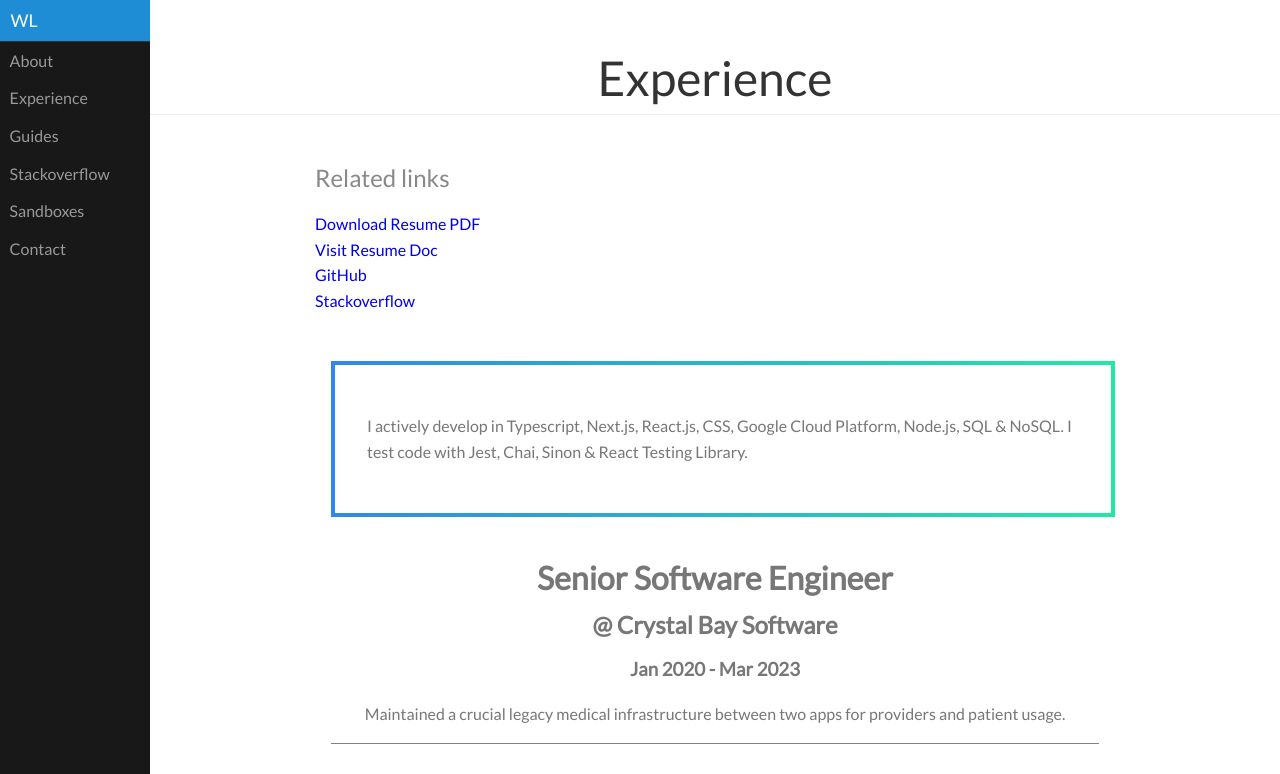
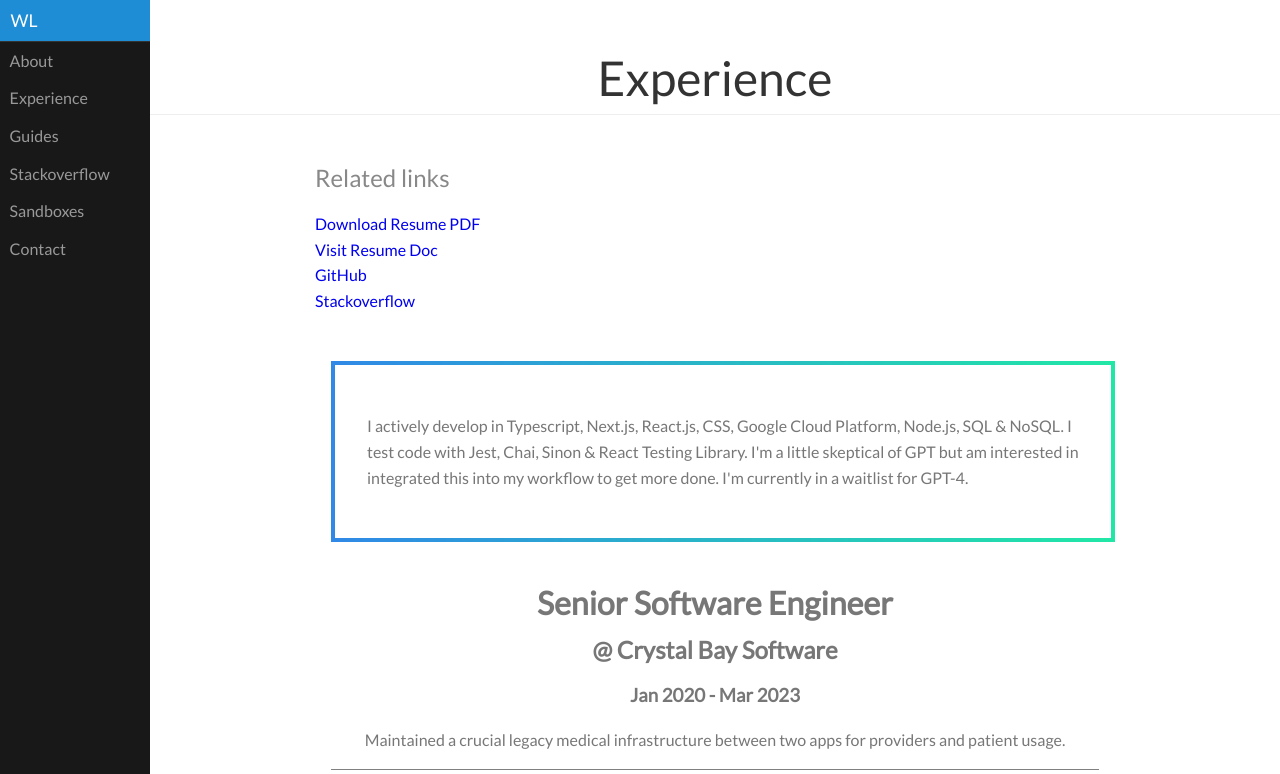
Before and after one commit to wlemahieu/wesleylemahieu.com, a Next.js app: page /experience in a window 1280 px wide. Shown: the top 774 px of the page. Built offline with nearby package versions, Linux system fonts and the light colour scheme.

Commit message:
add gpt-4 verbiage

```diff
--- a/app/experience/page.tsx
+++ b/app/experience/page.tsx
@@ -103,7 +103,8 @@ export default function Experience() {
           <div className={`gradient-box-1`} style={{ padding: '2rem', margin: '3rem 0rem 0rem 1rem' }}>
             <p>
               I actively develop in Typescript, Next.js, React.js, CSS, Google Cloud Platform, Node.js, SQL & NoSQL. I
-              test code with Jest, Chai, Sinon & React Testing Library.
+              test code with Jest, Chai, Sinon & React Testing Library. I'm a little skeptical of GPT but am interested
+              in integrated this into my workflow to get more done. I'm currently in a waitlist for GPT-4.
             </p>
           </div>
           <div style={{ padding: '1rem', textAlign: 'center' }}>
```
